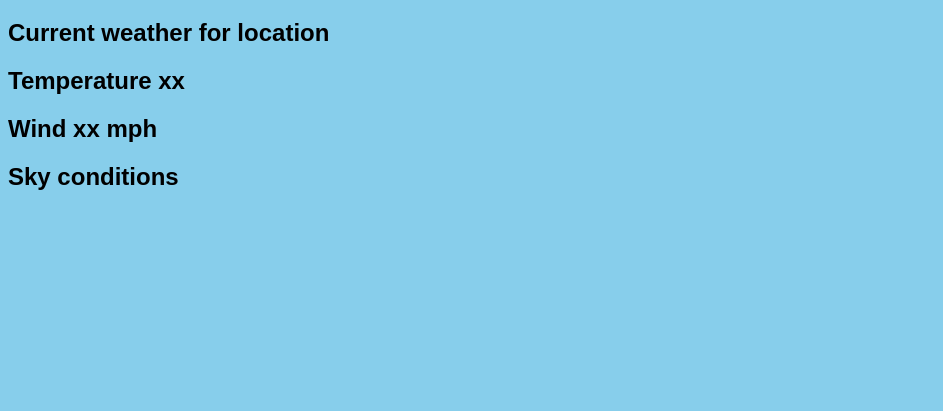
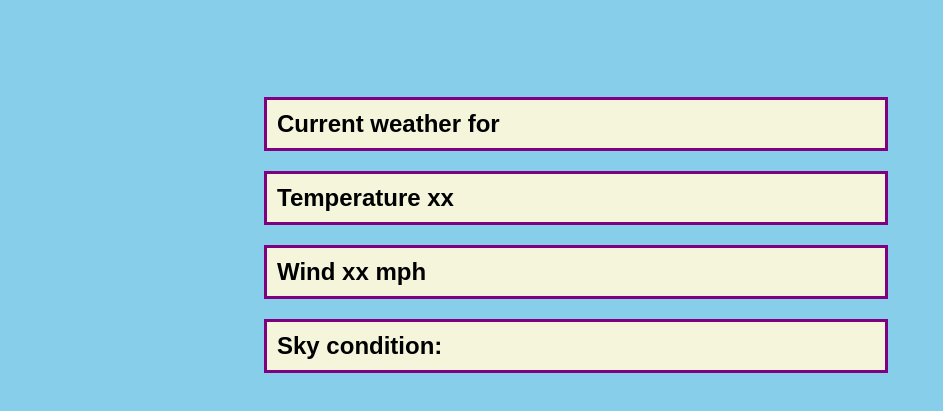
Before and after one commit to Jasur1097/weather, a plain HTML site: page index.html in a window 1280 px wide. Shown: the part 61-472 px from the top of the page, without its empty margins (0-943 px from the left). Drawn offline with nearby package versions, Linux system fonts and the light colour scheme; no server answers; a web font is replaced by a local one.

Commit message:
javascript started

```diff
--- a/index.html
+++ b/index.html
@@ -10,13 +10,17 @@
 </head>
 <body>
 	<div class="header">
-	<h1>Today's Weather</h1>
+		<h1>Today's Weather</h1>
 	</div>
-	<h2>Current weather for location</h2>
-	<h2>Temperature xx</h2>
-	<h2>Wind xx mph</h2>
-	<h2>Sky conditions</h2>
+	<div class="data">
+		<h2 class="box">Current weather for <span id="location"></span></h2>
+		<h2 class="box">Temperature xx</h2>
+		<h2 class="box">Wind xx mph</h2>
+		<h2 class="box">Sky condition: <span id="sky"></span></h2>
+	</div>
 
+
+	<script src="https://code.jquery.com/jquery-3.6.1.js" integrity="sha256-3zlB5s2uwoUzrXK3BT7AX3FyvojsraNFxCc2vC/7pNI="crossorigin="anonymous"></script>
 	<script src="weather.js"></script>
 </body>
 </html>
--- a/style.css
+++ b/style.css
@@ -6,4 +6,14 @@ body{
 
 .header{
 	text-align: center;
+	margin-bottom: 100px;
 }
+.data{
+	margin-left: 20vw;
+}
+.box{
+	border: 3px solid purple;
+	margin-right: 30vw;
+	padding: 10px;
+	background-color: beige;
+}
--- a/weather.js
+++ b/weather.js
@@ -0,0 +1,17 @@
+"use strict"
+
+const url = "https://api.openweathermap.org/data/2.5/weather?q=Chicago&APPID=5500b9d99b57667e245407354f5537a0"
+
+$.ajax ({
+	url: url,
+	success: function (result) {
+		console.log(result);
+		console.log(result.name);
+
+		$("#location").text(result.name);
+
+
+		$("#sky").text(result.weather[0].description);
+
+	}
+})
```
